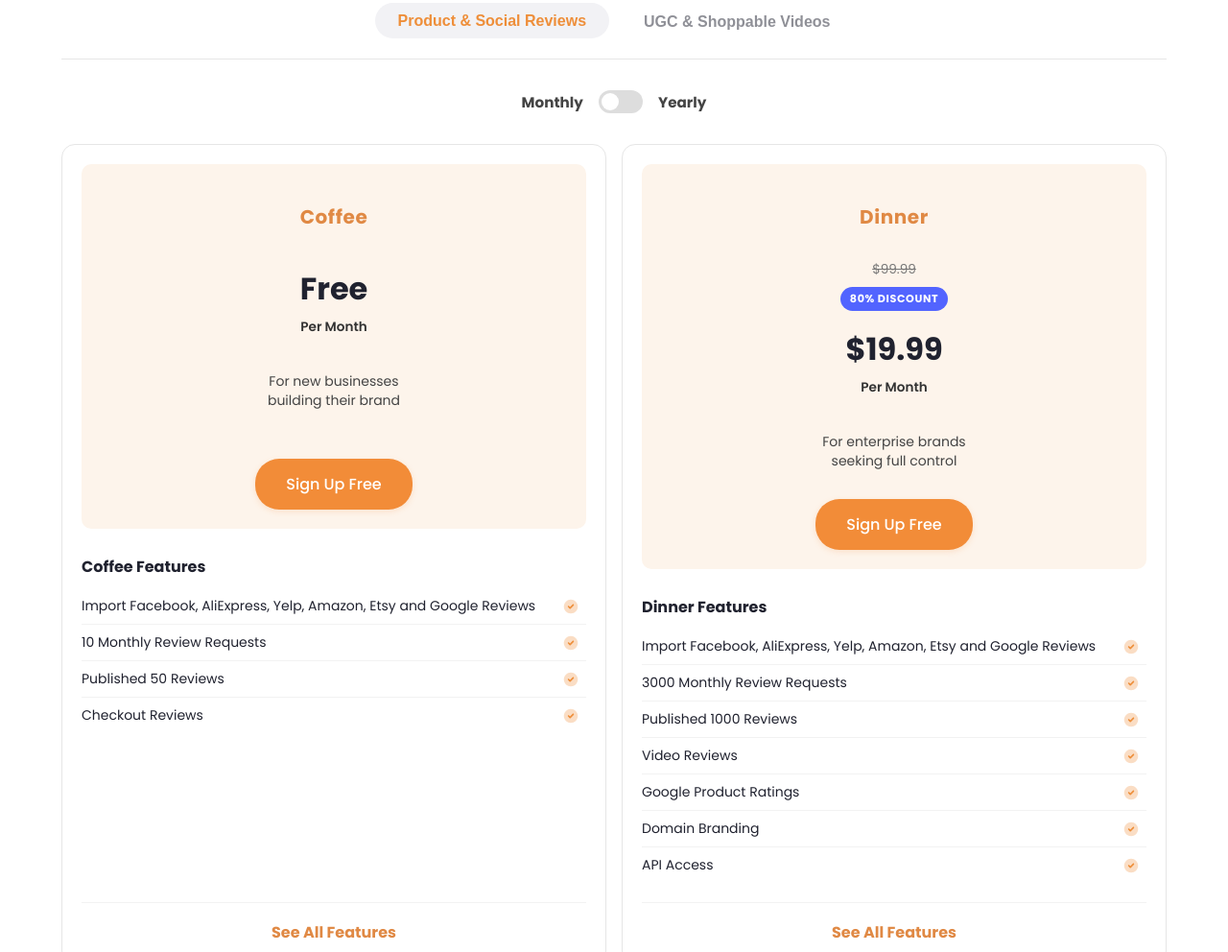
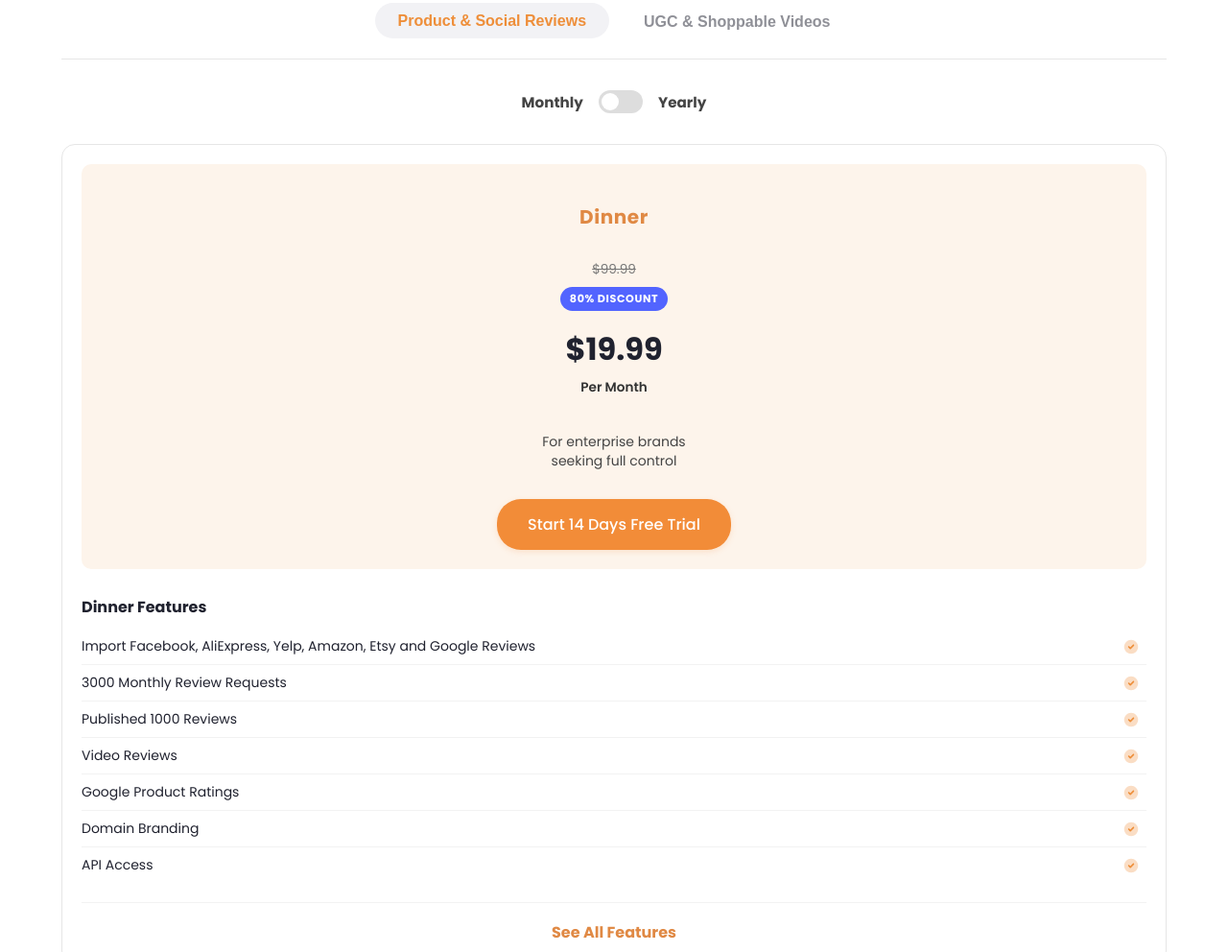
Before and after one commit to kudobuzz/kudobuzz-website, an Astro site: page /pricing in a window 1280 px wide. Shown: the part 379-1371 px from the top of the page at 96% size. Built offline with nearby package versions, Linux system fonts and the light colour scheme; Astro itself is replaced by a stand-in of ours.

Commit message:
ch(): update pricing page

```diff
--- a/src/data/pricingData.js
+++ b/src/data/pricingData.js
@@ -5,29 +5,29 @@ export const pricingData = {
   ],
   plansByTab: {
     "Product & Social Reviews": [
-      {
-        title: "Coffee",
-        monthlyPrice: "Free",
-        yearlyPrice: "Free",
-        oldPrice: "",
-        discountText: {
-          monthly: { tag: "", text: "" },
-          yearly: { tag: "", text: "" },
-        },
-        description: "For new businesses building their brand",
-        featureHeading: "Coffee Features",
-        packageName: "",
-        buttonText: "Sign Up Free",
-        buttonLink: "https://dashboard.kudobuzz.com/signup",
-        features: [
-          "Import Facebook, AliExpress, Yelp, Amazon, Etsy and Google Reviews",
-          "10 Monthly Review Requests",
-          "Published 50 Reviews",
-          "Checkout Reviews",
-        ],
-        moreLink: "#",
-        showFooter: true,
-      },
+      // {
+      //   title: "Coffee",
+      //   monthlyPrice: "Free",
+      //   yearlyPrice: "Free",
+      //   oldPrice: "",
+      //   discountText: {
+      //     monthly: { tag: "", text: "" },
+      //     yearly: { tag: "", text: "" },
+      //   },
+      //   description: "For new businesses building their brand",
+      //   featureHeading: "Coffee Features",
+      //   packageName: "",
+      //   buttonText: "Sign Up Free",
+      //   buttonLink: "https://dashboard.kudobuzz.com/signup",
+      //   features: [
+      //     "Import Facebook, AliExpress, Yelp, Amazon, Etsy and Google Reviews",
+      //     "10 Monthly Review Requests",
+      //     "Published 50 Reviews",
+      //     "Checkout Reviews",
+      //   ],
+      //   moreLink: "#",
+      //   showFooter: true,
+      // },
       // {
       //   title: "Lunch",
       //   monthlyPrice: "$49.99",
@@ -66,7 +66,7 @@ export const pricingData = {
         description: "For enterprise brands seeking full control",
         featureHeading: "Dinner Features",
         packageName: "",
-        buttonText: "Sign Up Free",
+        buttonText: "Start 14 Days Free Trial",
         buttonLink: "https://dashboard.kudobuzz.com/signup",
         features: [
           "Import Facebook, AliExpress, Yelp, Amazon, Etsy and Google Reviews",
@@ -122,7 +122,7 @@ export const pricingData = {
           "Remove Kudobuzz branding",
           "Product tagging"
         ],
-        buttonText: "Sign Up Free",
+        buttonText: "Start 14 Days Free Trial",
         buttonLink: "https://apps.shopify.com/kudobuzz-tiktok-gallery",
         moreLink: "#",
         showFooter: false,
@@ -145,7 +145,7 @@ export const pricingData = {
           "Advanced performance analytics",
           "Priority support"
         ],
-        buttonText: "Sign Up Free",
+        buttonText: "Start 14 Days Free Trial",
         buttonLink: "https://apps.shopify.com/kudobuzz-tiktok-gallery",
         moreLink: "#",
         showFooter: false,
```
Also changed, not shown: 1 other file.
